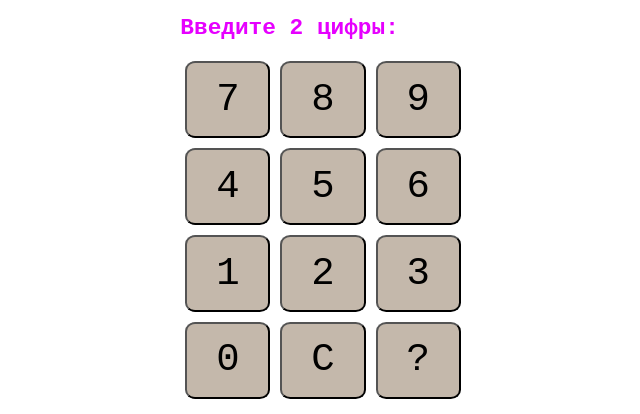
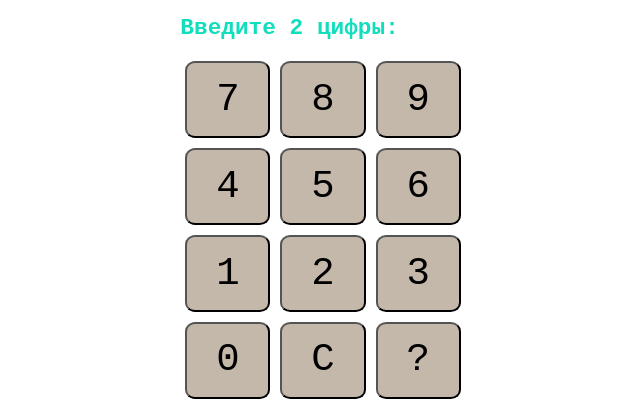
Before and after one commit to i5anin/telegram-web-app, a plain HTML site: page index.html in a window 1280 px wide. Shown: the top 414 px of the page, without its empty margins (317-957 px from the left). Drawn offline with Linux system fonts and the light colour scheme.

Commit message:
Update index.html

```diff
--- a/index.html
+++ b/index.html
@@ -19,7 +19,7 @@
             }
 
             .color {
-                color: rgb(230, 0, 255);
+                color: rgb(17, 222, 188);
                 justify-content: center;
                 font-size: 175%;
             }
```
